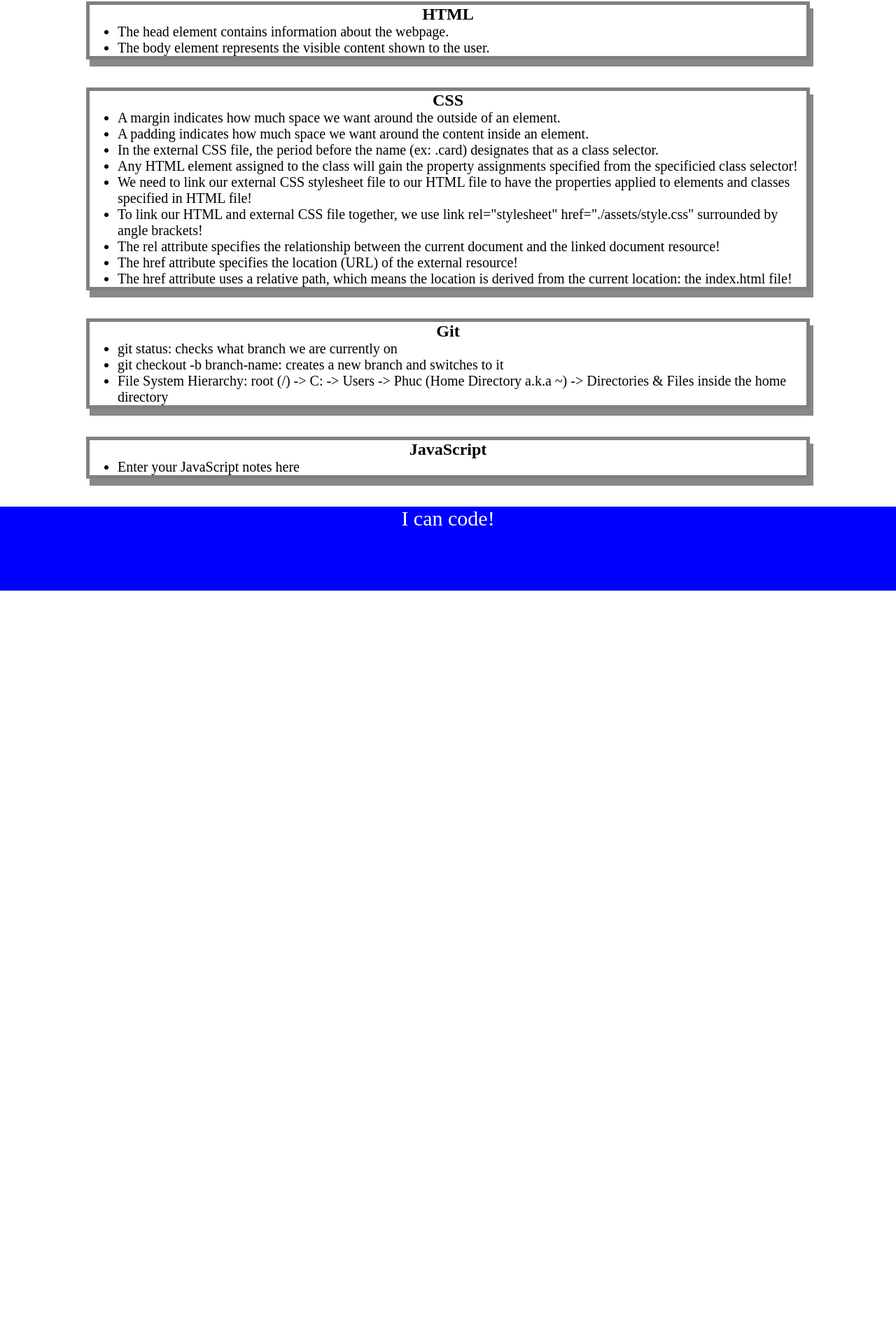
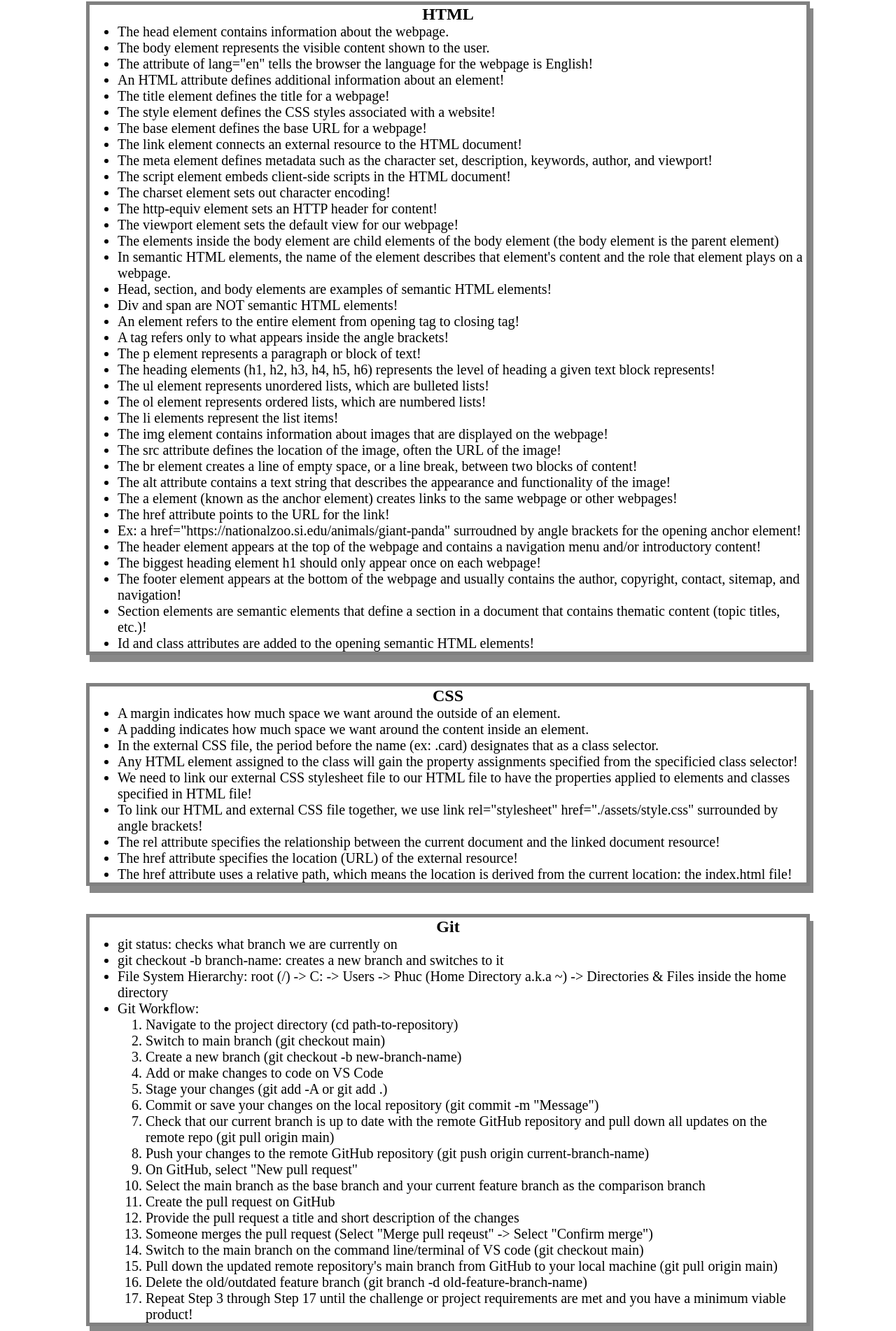
Before and after one commit to Fuvolution/prework-study-guide, a plain HTML site: page index.html in a window 1280 px wide. Shown: the part 158-2060 px from the top of the page at 70% size. Before the commit the page ends 1002 px from the top, so only its background shows below. Drawn offline with Linux system fonts and the light colour scheme.

Commit message:
Added more HTML and Git notes to the study guide!

```diff
--- a/assets/style.css
+++ b/assets/style.css
@@ -24,7 +24,8 @@ img{
     margin-right: auto;
 }
 
-ul{
+ul,
+ol{
     padding-left: 40px;
     font-size: 20px;
 }
--- a/index.html
+++ b/index.html
@@ -18,6 +18,40 @@
         <ul>
           <li>The head element contains information about the webpage.</li>
           <li>The body element represents the visible content shown to the user.</li>
+          <li>The attribute of lang="en" tells the browser the language for the webpage is English!</li>
+          <li>An HTML attribute defines additional information about an element!</li>
+          <li>The title element defines the title for a webpage!</li>
+          <li>The style element defines the CSS styles associated with a website!</li>
+          <li>The base element defines the base URL for a webpage!</li>
+          <li>The link element connects an external resource to the HTML document!</li>
+          <li>The meta element defines metadata such as the character set, description, keywords, author, and viewport!</li>
+          <li>The script element embeds client-side scripts in the HTML document!</li>
+          <li>The charset element sets out character encoding!</li>
+          <li>The http-equiv element sets an HTTP header for content!</li>
+          <li>The viewport element sets the default view for our webpage!</li>
+          <li>The elements inside the body element are child elements of the body element (the body element is the parent element)</li>
+          <li>In semantic HTML elements, the name of the element describes that element's content and the role that element plays on a webpage.</li>
+          <li>Head, section, and body elements are examples of semantic HTML elements!</li>
+          <li>Div and span are NOT semantic HTML elements!</li>
+          <li>An element refers to the entire element from opening tag to closing tag!</li>
+          <li>A tag refers only to what appears inside the angle brackets!</li>
+          <li>The p element represents a paragraph or block of text!</li>
+          <li>The heading elements (h1, h2, h3, h4, h5, h6) represents the level of heading a given text block represents!</li>
+          <li>The ul element represents unordered lists, which are bulleted lists!</li>
+          <li>The ol element represents ordered lists, which are numbered lists!</li>
+          <li>The li elements represent the list items!</li>
+          <li>The img element contains information about images that are displayed on the webpage!</li>
+          <li>The src attribute defines the location of the image, often the URL of the image!</li>
+          <li>The br element creates a line of empty space, or a line break, between two blocks of content!</li>
+          <li>The alt attribute contains a text string that describes the appearance and functionality of the image!</li>
+          <li>The a element (known as the anchor element) creates links to the same webpage or other webpages!</li>
+          <li>The href attribute points to the URL for the link!</li>
+          <li> Ex: a href="https://nationalzoo.si.edu/animals/giant-panda" surroudned by angle brackets for the opening anchor element!</li>
+          <li>The header element appears at the top of the webpage and contains a navigation menu and/or introductory content!</li>
+          <li>The biggest heading element h1 should only appear once on each webpage!</li>
+          <li>The footer element appears at the bottom of the webpage and usually contains the author, copyright, contact, sitemap, and navigation!</li>
+          <li>Section elements are semantic elements that define a section in a document that contains thematic content (topic titles, etc.)!</li>
+          <li>Id and class attributes are added to the opening semantic HTML elements! </li>
         </ul>
       </section>
 
@@ -42,6 +76,26 @@
           <li>git status: checks what branch we are currently on</li>
           <li>git checkout -b branch-name: creates a new branch and switches to it</li>
           <li>File System Hierarchy: root (/) -> C: -> Users -> Phuc (Home Directory a.k.a ~) -> Directories & Files inside the home directory</li>
+          <li>Git Workflow:
+          <ol>
+            <li>Navigate to the project directory (cd path-to-repository)</li>
+            <li>Switch to main branch (git checkout main)</li>
+            <li>Create a new branch (git checkout -b new-branch-name)</li>
+            <li>Add or make changes to code on VS Code</li>
+            <li>Stage your changes (git add -A or git add .)</li>
+            <li>Commit or save your changes on the local repository (git commit -m "Message")</li>
+            <li>Check that our current branch is up to date with the remote GitHub repository and pull down all updates on the remote repo (git pull origin main)</li>
+            <li>Push your changes to the remote GitHub repository (git push origin current-branch-name)</li>
+            <li>On GitHub, select "New pull request"</li>
+            <li>Select the main branch as the base branch and your current feature branch as the comparison branch</li>
+            <li>Create the pull request on GitHub</li>
+            <li>Provide the pull request a title and short description of the changes</li>
+            <li>Someone merges the pull request (Select "Merge pull reqeust" -> Select "Confirm merge")</li>
+            <li>Switch to the main branch on the command line/terminal of VS code (git checkout main)</li>
+            <li>Pull down the updated remote repository's main branch from GitHub to your local machine (git pull origin main)</li>
+            <li>Delete the old/outdated feature branch (git branch -d old-feature-branch-name)</li>
+            <li>Repeat Step 3 through Step 17 until the challenge or project requirements are met and you have a minimum viable product!</li>
+          </ol>
         </ul>
       </section>
 
```
